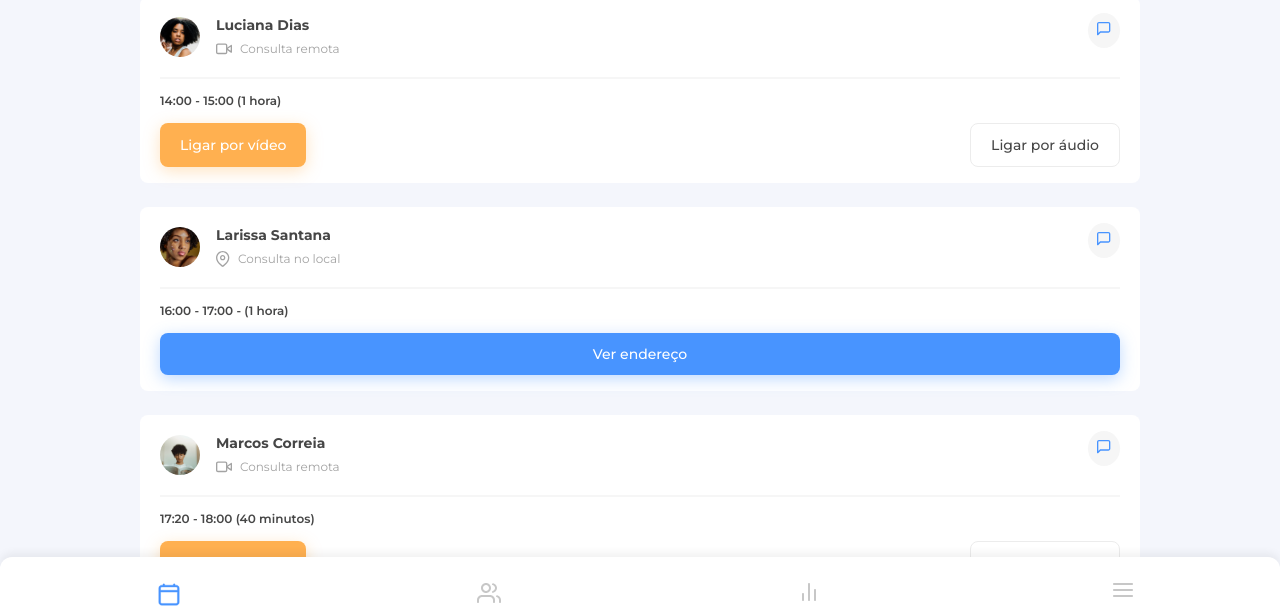
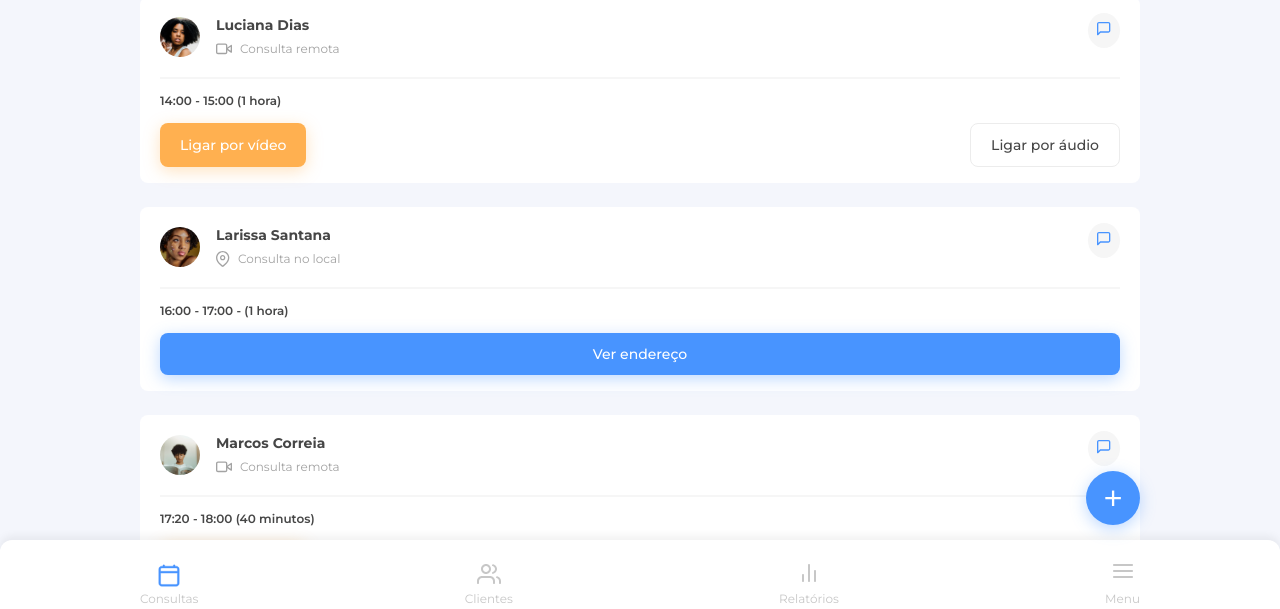
Before and after one commit to aluizamendes/responsividade-7DaysOfCode, a plain HTML site: page index.html in a window 1280 px wide. Shown: the part 171-780 px from the top of the page. Drawn offline with Linux system fonts and the light colour scheme.

Commit message:
added button 'mais opções'

```diff
--- a/css/style.css
+++ b/css/style.css
@@ -20,12 +20,12 @@ body {
   font-family: 'Montserrat', sans-serif;
   font-size: 1.6rem;
   background-color: var(--surfaces);
-  position: relative;
 }
 
 .container {
 	margin-inline: auto;
 	width: min(90%,100rem);
+  position: relative;
 }
 
 header {
@@ -127,6 +127,7 @@ h2 {
 .buttons_call {
   display: flex;
   justify-content: space-between;
+  gap: 1rem;
 }
 
 .btn-primary {
@@ -170,14 +171,14 @@ h2 {
 
 /* ----- Menu ----- */
 nav {
-  padding: 2.6rem 0;
+  padding: 2.4rem 0;
   background-color: #fff;
   box-shadow: 0px -4px 8px 0px #0000000F;
   border-radius: 1.2rem 1.2rem 0rem 0rem;
   position: fixed;
   width: 100%;
   z-index: 10;
-  top: 91vh;
+  bottom: 0;
 }
 
 .nav_links {
@@ -207,3 +208,22 @@ nav {
   justify-content: space-between;
   gap: .6rem;
 }
+
+.btn-maisOpcoes {
+  color: #fff;
+  font-size: 3.2rem;
+  background-color: var(--primaryBlue);
+  height: 5.4rem;
+  width: 5.4rem;
+  border-radius: 50%;
+  border: none;
+  box-shadow: 0px 4px 16px 0px #4894ff5a;
+  position: absolute;
+  z-index: 9999;
+  right: 0;
+  bottom: 8rem;
+  cursor: pointer;
+  display: flex;
+  justify-content: center;
+  align-items: center;
+}
--- a/index.html
+++ b/index.html
@@ -14,6 +14,9 @@
 <body>
   <nav>
     <div class="container">
+      <button class="btn-maisOpcoes">
+        +
+      </button>
       <div class="nav_links">
         <div class="menu_item">
           <img src="img/calendario-icon.svg">
```
